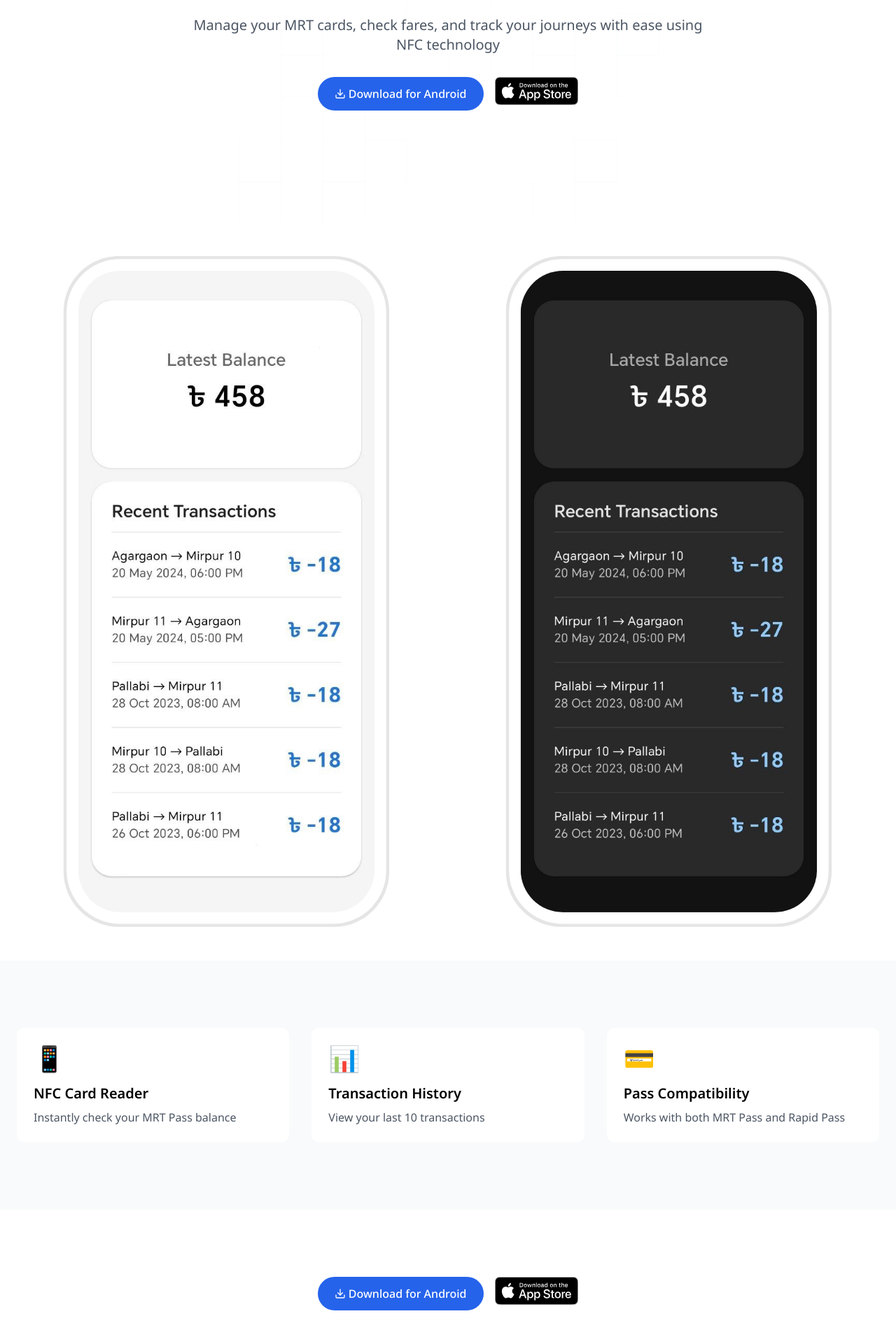
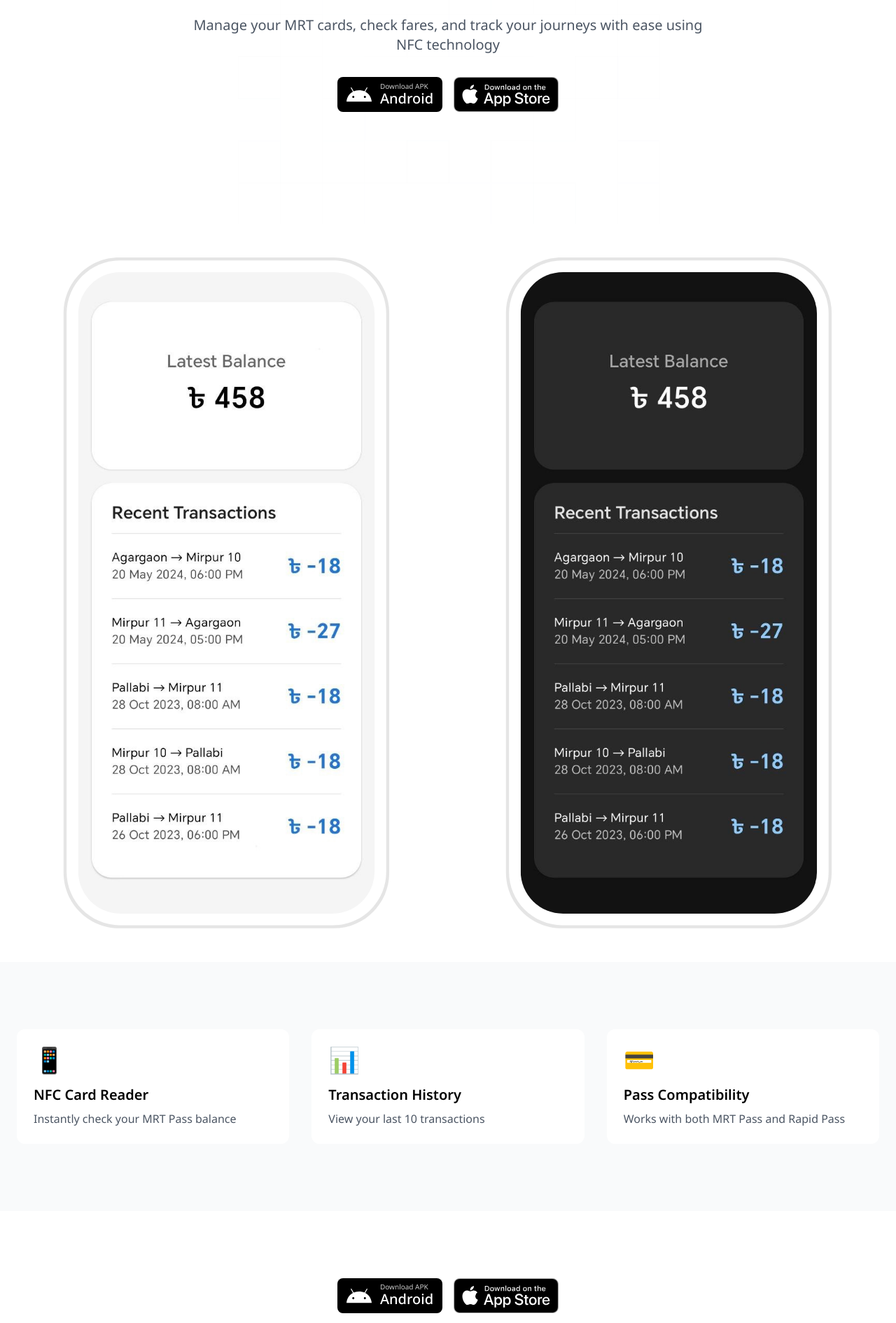
Before and after one commit to nomandhoni-cs/mrt-buddy, a Next.js app: page / in a window 1280 px wide. Shown: the part 346-2237 px from the top of the page at 70% size. Built offline with nearby package versions, Linux system fonts and the light colour scheme.

Commit message:
fix: same style for droid nad ios buttons

```diff
--- /dev/null
+++ b/components/AndroidDownloadButton.js
@@ -0,0 +1,24 @@
+import React from 'react';
+import { motion } from 'framer-motion';
+import { LogoAndroid } from './LogoAndroid';
+
+const AndroidDownloadButton = ({ onClick, isClicked }) => {
+  return (
+    <motion.button
+      onClick={onClick}
+      className="download-button-android bg-black text-white px-2 py-4 rounded-lg flex items-center justify-center gap-2"
+      style={{
+        width: '150px',
+        height: '50px',
+      }}
+    >
+      <LogoAndroid className="w-10 h-auto pr-1" />
+      <div className="flex flex-col items-start">
+        <span className="text-[10px] leading-none opacity-80">Download APK</span>
+        <span className="text-[20px] font-medium leading-tight">Android</span>
+      </div>
+    </motion.button>
+  );
+};
+
+export default AndroidDownloadButton;
--- a/components/AnimatedDownloadButton.js
+++ b/components/AnimatedDownloadButton.js
@@ -1,5 +1,5 @@
 import React, { useState } from 'react';
-import { motion } from 'framer-motion';
+import AndroidDownloadButton from './AndroidDownloadButton';
 
 const AnimatedDownloadButton = ({ platform, icon: Icon, initialText, changeText, onClick, isAnimating }) => {
   const [isClicked, setIsClicked] = useState(false);
@@ -15,15 +15,10 @@ const AnimatedDownloadButton = ({ platform, icon: Icon, initialText, changeText,
   };
 
   return (
-    <motion.button
+    <AndroidDownloadButton
       onClick={handleClick}
-      className={`download-button ${isClicked ? 'success' : ''}`}
-      whileHover={{ scale: 1.05 }}
-      whileTap={{ scale: 0.95 }}
-    >
-      <Icon className="w-5 h-5 pr-1" />
-      <span>{isClicked ? changeText : initialText}</span>
-    </motion.button>
+      isClicked={isClicked}
+    />
   );
 };
 
--- a/components/DownloadSection.js
+++ b/components/DownloadSection.js
@@ -1,25 +1,22 @@
 import React from 'react';
-import {Apple, Download } from 'lucide-react';
-import { AnimatedDownloadButtonClient } from './AnimatedDownloadButtonClient';
-import { Confetti } from './Confetti';
-import { AnimatePresence } from 'framer-motion';
+import AndroidDownloadButton from './AndroidDownloadButton';
+import { sendGAEvent } from '@next/third-parties/google'
 
-export const DownloadSection = ({ handleDownloadClick, isAnimating, showConfetti }) => (
+export const DownloadSection = ({ handleDownloadClick, isAnimating }) => (
   <section id="download" className="py-16 sm:py-24">
     <div className="max-w-7xl mx-auto px-4 sm:px-6 text-center">
       <div className="flex flex-col sm:flex-row justify-center gap-4">
         <a href="https://github.com/aniruddha-adhikary/mrt-buddy/releases/latest/download/app-release.apk">
-          <AnimatedDownloadButtonClient
-            platform="android"
-            icon={Download}
-            initialText="Download for Android"
-            changeText="Downloaded!"
-            onClick={() => {handleDownloadClick(); sendGAEvent({ event: 'download', value: 'android' });}}
-            isAnimating={isAnimating}
+          <AndroidDownloadButton
+            onClick={() => {
+              handleDownloadClick();
+              sendGAEvent({ event: 'download', value: 'android' });
+            }}
+            isClicked={isAnimating}
           />
         </a>
         <a href="https://apps.apple.com/app/mrt-buddy/id6737849667">
-          <img src="/app_store.svg" alt="Download on the App Store" />
+          <img src="/app_store.svg" alt="Download on the App Store" style={{ width: '150px', height: 'auto' }} />
         </a>
       </div>
       <p className="text-gray-600 mt-4">⚠️ While our app is pending Play Store approval, get updates on our WhatsApp channel:</p>
@@ -29,9 +26,6 @@ export const DownloadSection = ({ handleDownloadClick, isAnimating, showConfetti
       <p className="text-sm text-gray-500 mt-8">
         This is an independent project and is not officially endorsed by or affiliated with Dhaka Mass Transit Company Limited (DMTCL).
       </p>
-      <AnimatePresence>
-        {showConfetti && <Confetti active={showConfetti} />}
-      </AnimatePresence>
     </div>
   </section>
 );
--- a/components/Hero.js
+++ b/components/Hero.js
@@ -1,7 +1,7 @@
 import React from 'react';
 import { motion } from 'framer-motion';
 import { GridPattern } from './GridPattern';
-import { AnimatedDownloadButtonClient } from './AnimatedDownloadButtonClient';
+import AndroidDownloadButton from './AndroidDownloadButton';
 import { Apple, Download } from 'lucide-react';
 import { sendGAEvent } from '@next/third-parties/google'
 
@@ -28,17 +28,16 @@ export const Hero = ({ handleDownloadClick, isAnimating }) => (
         </p>
         <div className="flex flex-col sm:flex-row justify-center gap-4 mt-8">
           <a href="https://github.com/aniruddha-adhikary/mrt-buddy/releases/latest/download/app-release.apk">
-            <AnimatedDownloadButtonClient
-              platform="android"
-              icon={Download}
-              initialText="Download for Android"
-              changeText="Downloaded!"
-              onClick={() => {handleDownloadClick(); sendGAEvent({ event: 'download', value: 'android' });}}
-              isAnimating={isAnimating}
+            <AndroidDownloadButton
+              onClick={() => {
+                handleDownloadClick();
+                sendGAEvent({ event: 'download', value: 'android' });
+              }}
+              isClicked={isAnimating}
             />
           </a>
           <a href="https://apps.apple.com/app/mrt-buddy/id6737849667">
-            <img src="/app_store.svg" alt="Download on the App Store" onClick={sendGAEvent({ event: 'download', value: 'ios' })} />
+            <img src="/app_store.svg" alt="Download on the App Store" onClick={() => sendGAEvent({ event: 'download', value: 'ios' })} style={{ width: '150px', height: 'auto' }} />
           </a>
         </div>
       </div>
--- /dev/null
+++ b/components/LogoAndroid.js
@@ -0,0 +1,11 @@
+import React from 'react';
+
+export const LogoAndroid = ({ className }) => (
+  <svg
+    viewBox="0 0 24 24"
+    className={className}
+    fill="currentColor"
+  >
+    <path d="M17.523 15.3414c-.5511 0-.9993-.4486-.9993-.9997s.4483-.9993.9993-.9993c.5511 0 .9993.4483.9993.9993.0001.5511-.4482.9997-.9993.9997m-11.046 0c-.5511 0-.9993-.4486-.9993-.9997s.4482-.9993.9993-.9993c.5511 0 .9993.4483.9993.9993 0 .5511-.4483.9997-.9993.9997m11.4045-6.02l1.9973-3.4592a.416.416 0 00-.1521-.5676.416.416 0 00-.5676.1521l-2.0223 3.503C15.5902 8.4049 13.8533 7.9997 12 7.9997s-3.5902.4052-5.1367.9597l-2.0223-3.503a.4161.4161 0 00-.5676-.1521.4157.4157 0 00-.1521.5676l1.9973 3.4592C2.6889 11.1867.3432 14.6589 0 18.761h24c-.3432-4.1021-2.6889-7.5743-6.1185-9.4396"/>
+  </svg>
+);
--- a/pages/index.js
+++ b/pages/index.js
@@ -9,15 +9,12 @@ import { Features } from '../components/Features';
 import { DownloadSection } from '../components/DownloadSection';
 
 const HomeComponent = () => {
-  const [showConfetti, setShowConfetti] = React.useState(false);
   const [isAnimating, setIsAnimating] = React.useState(false);
 
   const handleDownloadClick = () => {
     if (!isAnimating) {
-      setShowConfetti(true);
       setIsAnimating(true);
       setTimeout(() => {
-        setShowConfetti(false);
         setIsAnimating(false);
       }, 2000);
     }
@@ -35,7 +32,6 @@ const HomeComponent = () => {
       <DownloadSection
         handleDownloadClick={handleDownloadClick}
         isAnimating={isAnimating}
-        showConfetti={showConfetti}
       />
       <Footer />
     </main>
```
